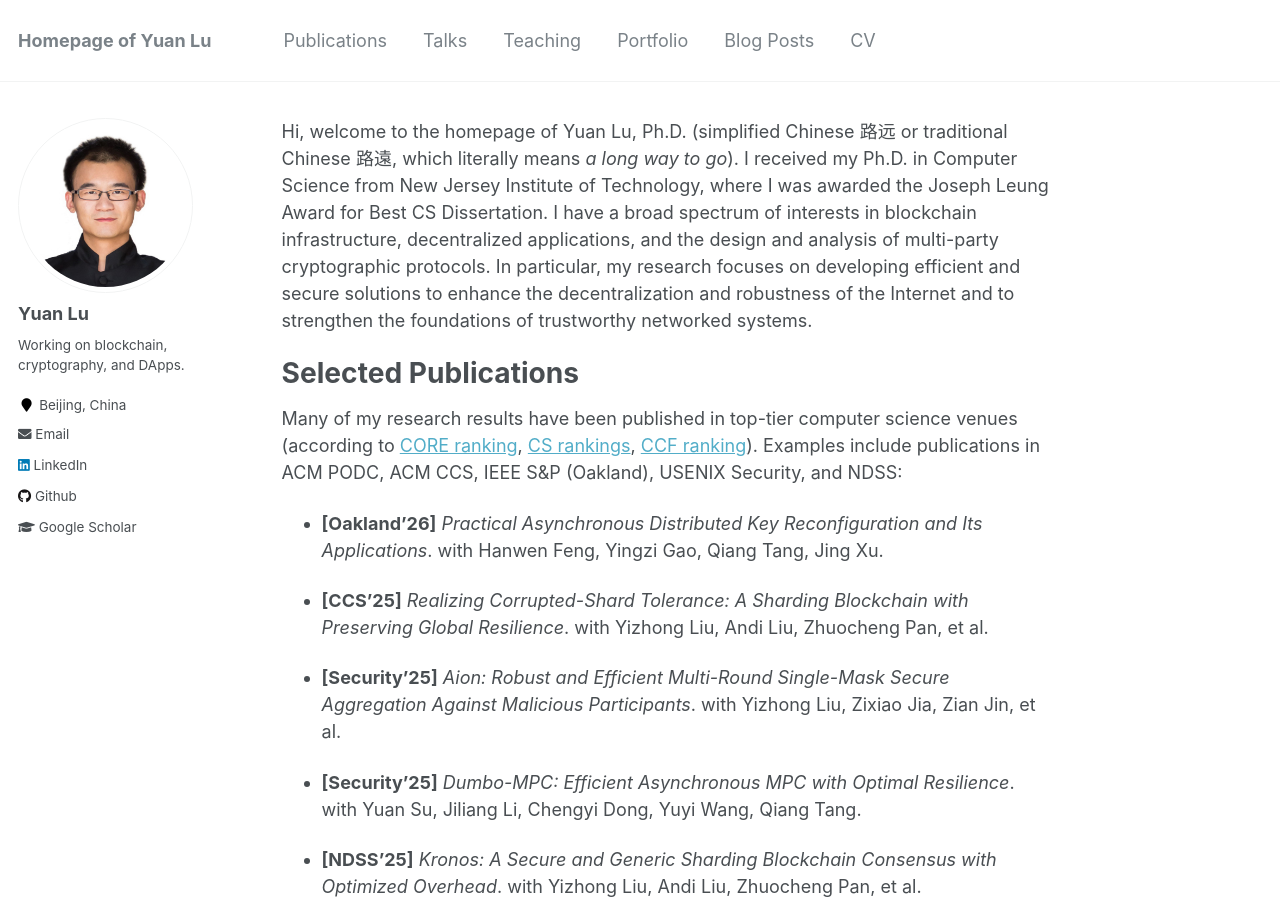
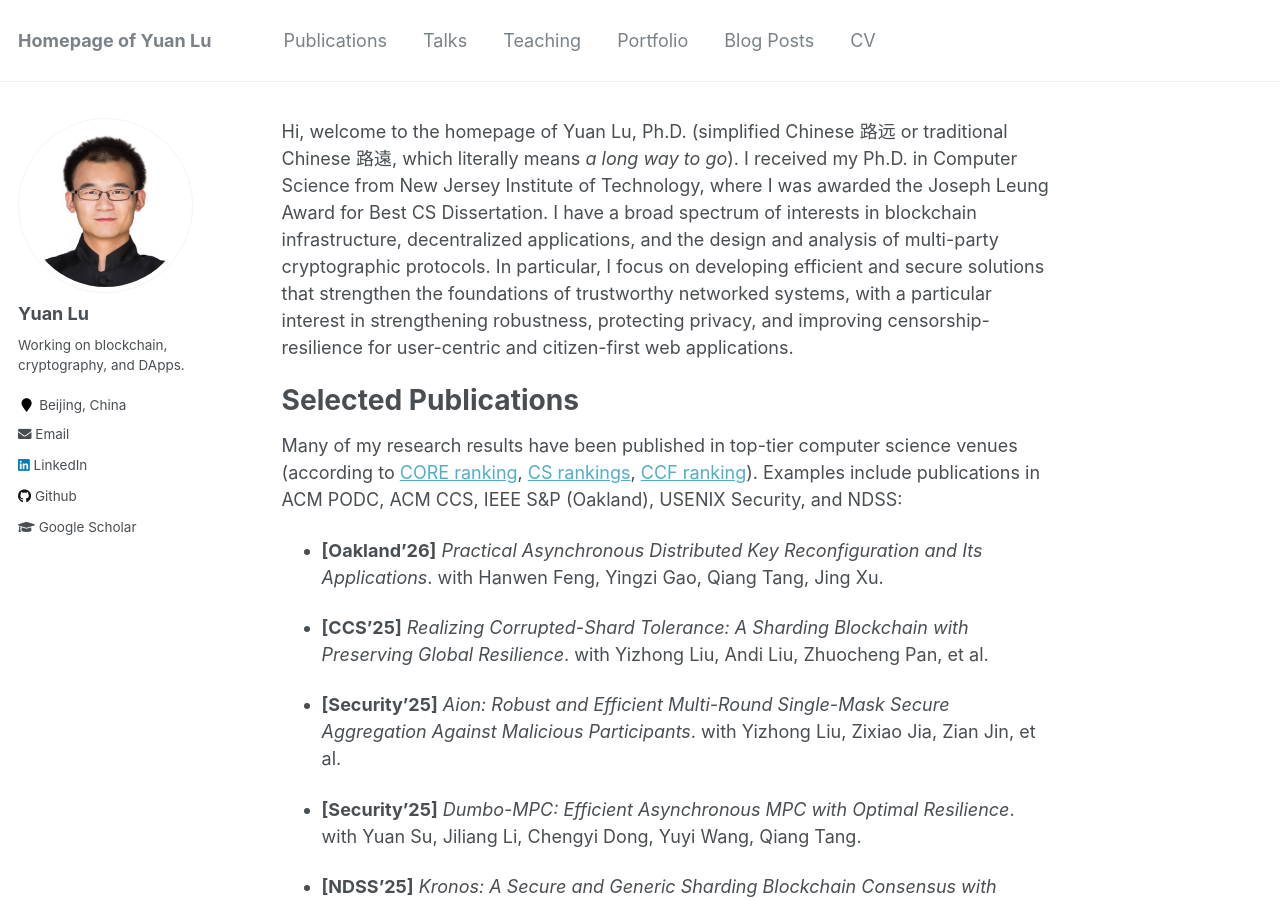
Before and after one commit to yylluu/yylluu.github.io, a Jekyll site: the page built from _pages/about.md, in a window 1280 px wide and 900 px high. Built offline with Jekyll 4.4.1, drawn with Linux system fonts in a browser that asks for light colours.

Commit message:
Update about.md

```diff
--- a/_pages/about.md
+++ b/_pages/about.md
@@ -7,7 +7,7 @@
   - /about.html
 ---
 
-Hi, welcome to the homepage of Yuan Lu, Ph.D. (simplified Chinese 路远 or traditional Chinese 路遠, which literally means *a long way to go*). I received my Ph.D. in Computer Science from New Jersey Institute of Technology, where I was awarded the Joseph Leung Award for Best CS Dissertation. I have a broad spectrum of interests in blockchain infrastructure, decentralized applications, and the design and analysis of multi-party cryptographic protocols. In particular, my research focuses on developing efficient and secure solutions to enhance the decentralization and robustness of the Internet and to strengthen the foundations of trustworthy networked systems.
+Hi, welcome to the homepage of Yuan Lu, Ph.D. (simplified Chinese 路远 or traditional Chinese 路遠, which literally means *a long way to go*). I received my Ph.D. in Computer Science from New Jersey Institute of Technology, where I was awarded the Joseph Leung Award for Best CS Dissertation. I have a broad spectrum of interests in blockchain infrastructure, decentralized applications, and the design and analysis of multi-party cryptographic protocols. In particular, I focus on developing efficient and secure solutions that strengthen the foundations of trustworthy networked systems, with a particular interest in strengthening robustness, protecting privacy, and improving censorship-resilience for user-centric and citizen-first web applications.
 
 
 
```
Also changed, not shown: other parts of _pages/about.md (+0 -2 lines).
